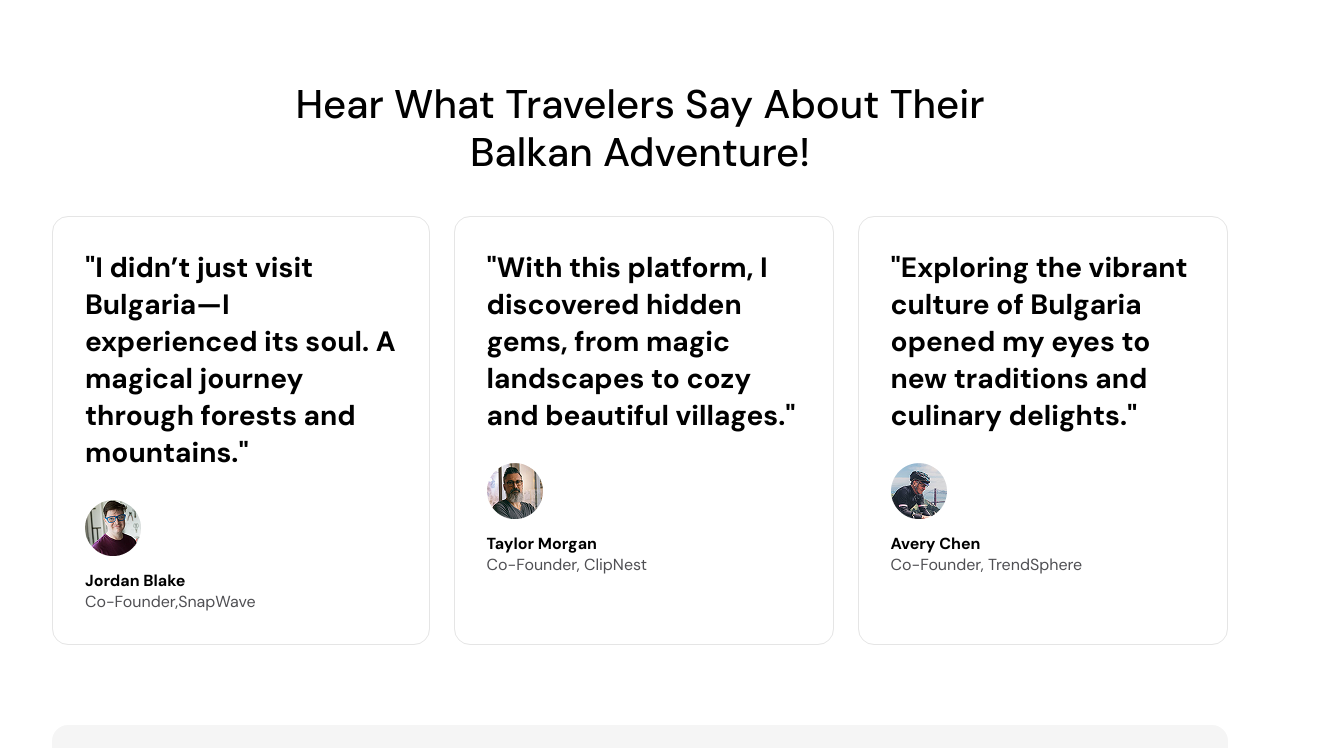
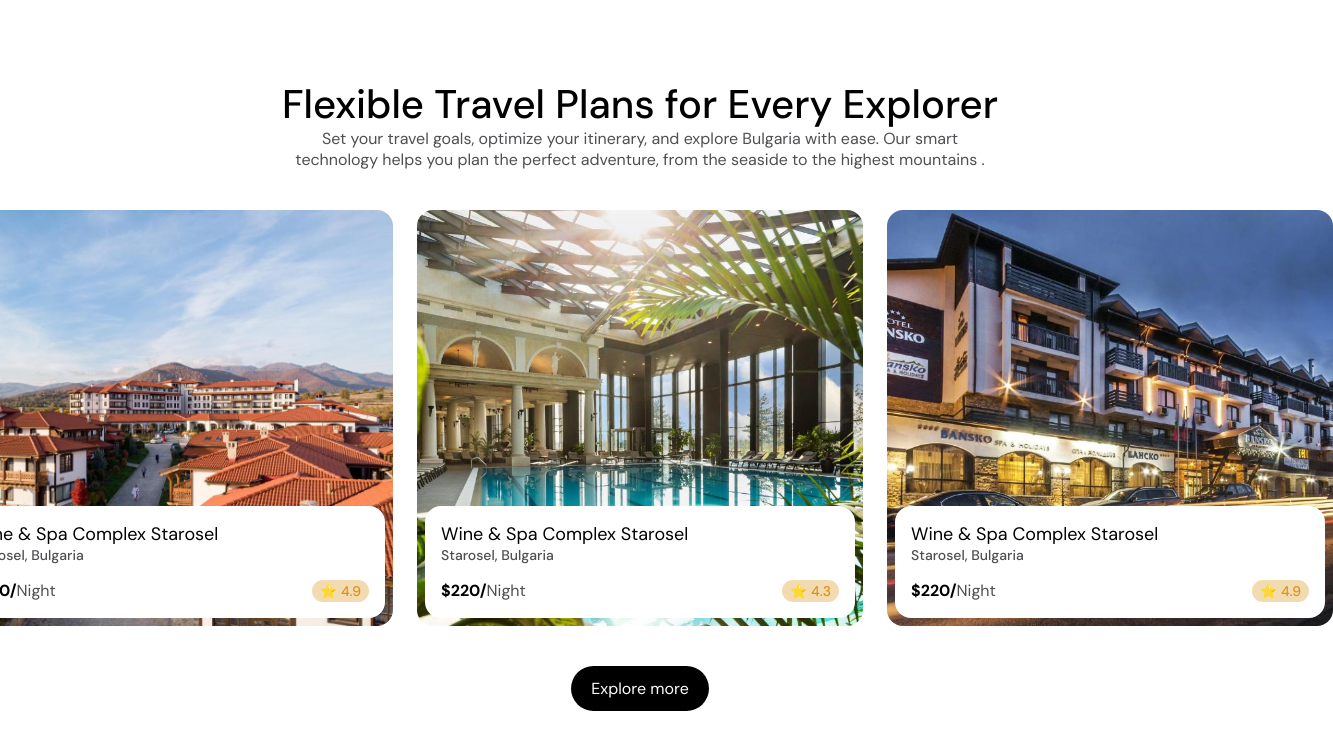
Before and after one commit to eomayski/sirma-html-exam-july-2025, a website built with Vite: page src/index.html in a window 1280 px wide. Shown: the part 852-1600 px from the top of the page, 1333 px wide, since content can reach past the window. Built offline with nearby package versions, Linux system fonts and the light colour scheme.

Commit message:
Travel Plans Added

```diff
--- a/src/css/style.css
+++ b/src/css/style.css
@@ -4,6 +4,8 @@
 	--gray-color: #4F4F53;
 	--background-color: #F5F5F5;
 	--background2-color: #E5E5E5;
+	--rating-background-color: #F2DBB1;
+	--rating-text-color: #DD9115;
 }
 
 body {
@@ -53,6 +55,11 @@ a {
 
 h2 {
 	font-size: 1.75em;
+}
+
+h5 {
+	font-size: 0.875em;
+	font-weight: 500;
 }
 
 p2 {
@@ -174,6 +181,81 @@ p1 {
 
 
 /* Main Section */
+
+/* Main 3 Travel Plans */
+.travel-section {
+	padding: 80px 0px;
+	color: var(--black-color);
+}
+
+.travel-section-container {
+	display: flex;
+	flex-direction: column;
+	align-items: center;
+	gap: 40px;
+	padding: 0px 32px;
+}
+
+.travel-section-title {
+	text-align: center;
+	max-width: 720px;
+	margin: 0px auto;
+}
+
+.destinations {
+	display: flex;
+	justify-content: center;
+	gap: 24px;
+}
+
+
+.hotel {
+	display: flex;
+	flex-direction: column;
+	justify-content: flex-end;
+	width: 430px;
+	height: 400px;
+	border-radius: 16px;
+	padding: 8px;
+}
+
+.starosel {
+	background: url('/img/starosel.jpg') no-repeat scroll center / cover;
+}
+
+.kings-valley {
+	background: url('/img/Kings\ Valley.jpg') no-repeat scroll center / cover;
+}
+
+.bansko {
+	background: url('/img/hotel\ bansko.jpg') no-repeat scroll center / cover;
+}
+
+.hotel-info{
+	display: flex;
+	flex-direction: column;
+	gap: 16px;
+	background-color: var(--white-color);
+	border-radius: 16px;
+	padding: 16px;
+}
+
+.hotel-price {
+	display: flex;
+	justify-content: flex-start;
+}
+
+.hotel-rating{
+	color: var(--rating-text-color);
+	background-color: var(--rating-background-color);
+	border-radius: 48px;
+	padding: 2px 8px;
+}
+
+.hotel-bottum{
+	display: flex;
+	justify-content: space-between;
+}
 
 /* Main 4 Reviews */
 
--- a/src/index.html
+++ b/src/index.html
@@ -199,6 +199,66 @@
 
 	<!-- Main Content -->
 	<main class="main-section">
+
+		<!-- Main Section 3 Travel Plans -->
+
+		<section class="travel-section section-container">
+			<div class="travel-section-container">
+				<div class="travel-section-title">
+					<div class="h1-style">Flexible Travel Plans for Every Explorer</div>
+					<p2 class="gray-text">Set your travel goals, optimize your itinerary, and explore Bulgaria with ease. Our smart technology helps you plan the perfect adventure, from the seaside to the highest mountains .</p2>
+				</div>
+				<div class="destinations">
+					<div class="starosel hotel">
+						<div class="hotel-info">
+							<div class="hotel-text">
+								<p1 class="hotel-name">Wine & Spa Complex Starosel</p1>
+								<h5 class="hotel-location gray-text">Starosel, Bulgaria</h5>
+							</div>
+							<div class="hotel-bottum">
+								<div class="hotel-price">
+									<h4>$220/</h4>
+									<p2 class="gray-text">Night</p2>
+								</div>
+								<div class="hotel-rating"><h5>⭐ 4.9</h5></div>
+							</div>
+						</div>
+					</div>
+					<div class="kings-valley hotel">
+						<div class="hotel-info">
+							<div class="hotel-text">
+								<p1 class="hotel-name">Wine & Spa Complex Starosel</p1>
+								<h5 class="hotel-location gray-text">Starosel, Bulgaria</h5>
+							</div>
+							<div class="hotel-bottum">
+								<div class="hotel-price">
+									<h4>$220/</h4>
+									<p2 class="gray-text">Night</p2>
+								</div>
+								<div class="hotel-rating"><h5>⭐ 4.3</h5></div>
+							</div>
+						</div>
+					</div>
+					<div class="bansko hotel">
+						<div class="hotel-info">
+							<div class="hotel-text">
+								<p1 class="hotel-name">Wine & Spa Complex Starosel</p1>
+								<h5 class="hotel-location gray-text">Starosel, Bulgaria</h5>
+							</div>
+							<div class="hotel-bottum">
+								<div class="hotel-price">
+									<h4>$220/</h4>
+									<p2 class="gray-text">Night</p2>
+								</div>
+								<div class="hotel-rating"><h5>⭐ 4.9</h5></div>
+							</div>
+						</div>
+					</div>
+				</div>
+				<button class="black-button button">Explore more</button>
+			</div>
+		</section>
+
 
 		<!-- Main Section 4 Reviews -->
 		<section class="reviews-section section-container">
```
